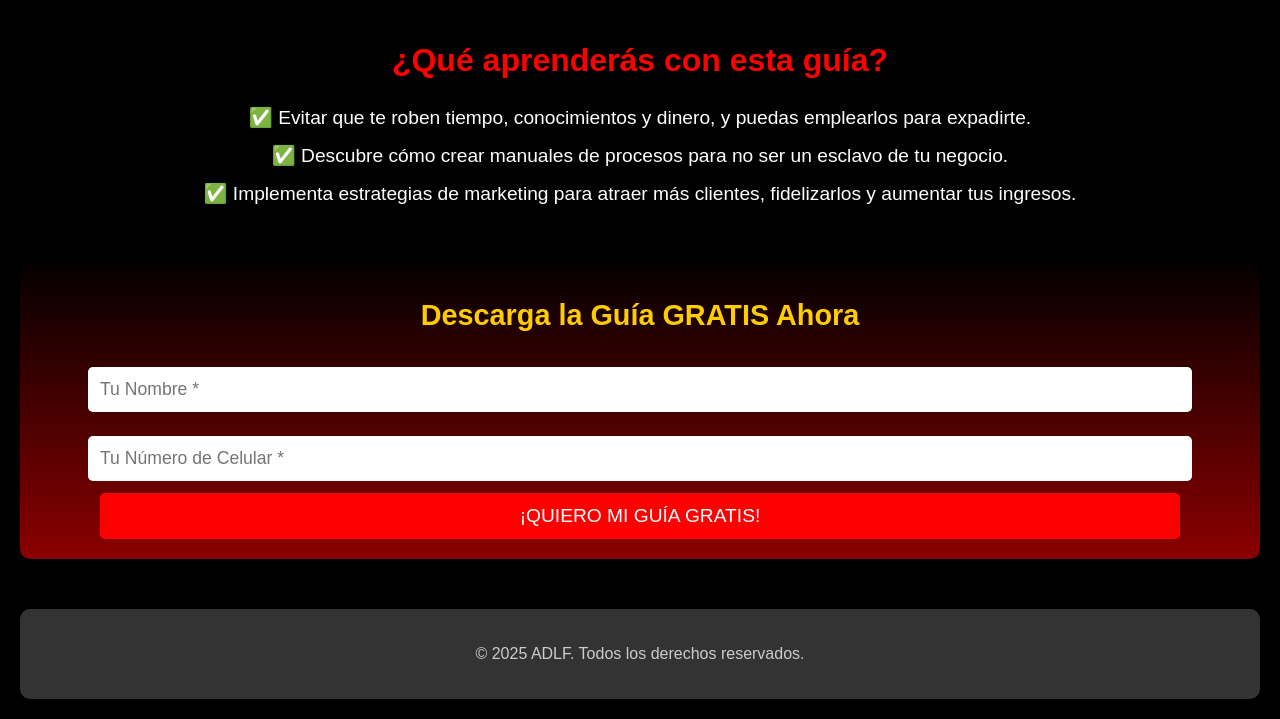
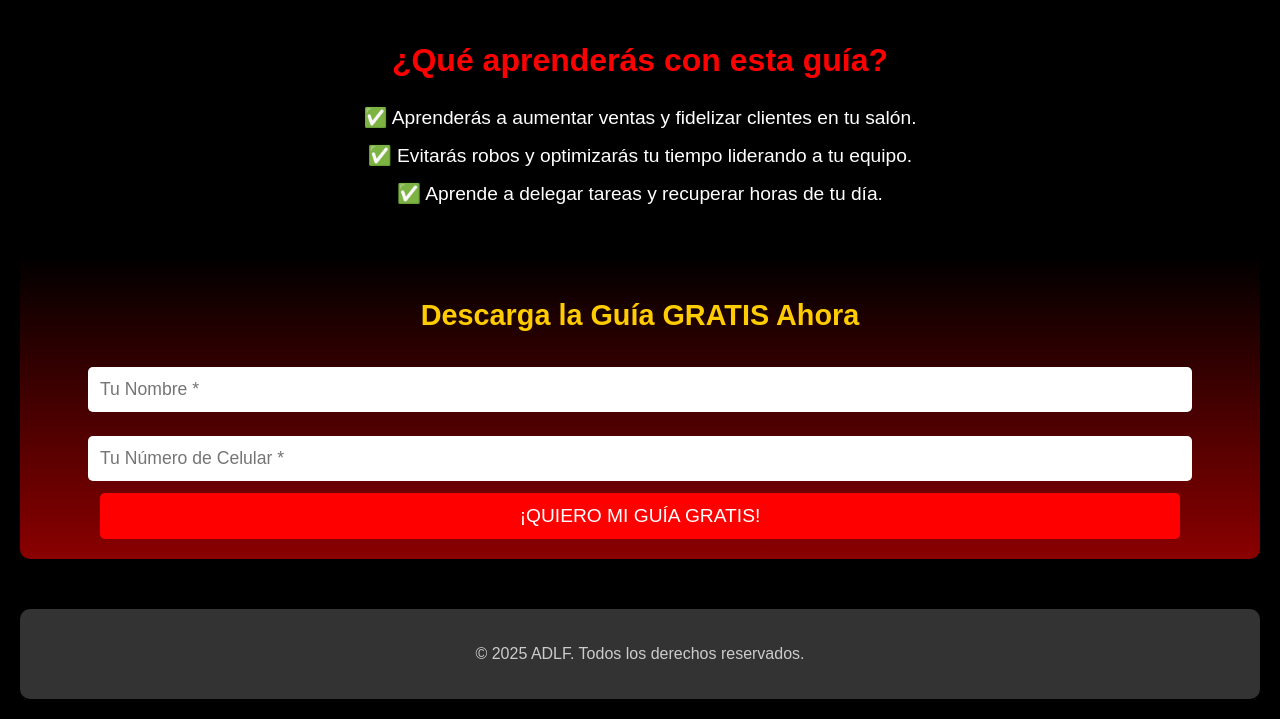
Before and after one commit to ADLF-official/Bienvenido-a-a-ADLF, a plain HTML site: page index.html in a window 1280 px wide. Shown: the part 826-1545 px from the top of the page. Drawn offline with Linux system fonts and the light colour scheme.

Commit message:
Actualizar index.html

```diff
--- a/index.html
+++ b/index.html
@@ -108,9 +108,9 @@
         <section class="benefits">
             <h2>¿Qué aprenderás con esta guía?</h2>
             <ul>
-                <li>✅ Evitar que te roben tiempo, conocimientos y dinero, y puedas emplearlos para expadirte.</li>
-                <li>✅ Descubre cómo crear manuales de procesos para no ser un esclavo de tu negocio.</li>
-                <li>✅ Implementa estrategias de marketing para atraer más clientes, fidelizarlos y aumentar tus ingresos.</li>
+                <li>✅ Aprenderás a aumentar ventas y fidelizar clientes en tu salón.</li>
+                <li>✅ Evitarás robos y optimizarás tu tiempo liderando a tu equipo.</li>
+                <li>✅ Aprende a delegar tareas y recuperar horas de tu día.</li>
             </ul>
         </section>
 
```
